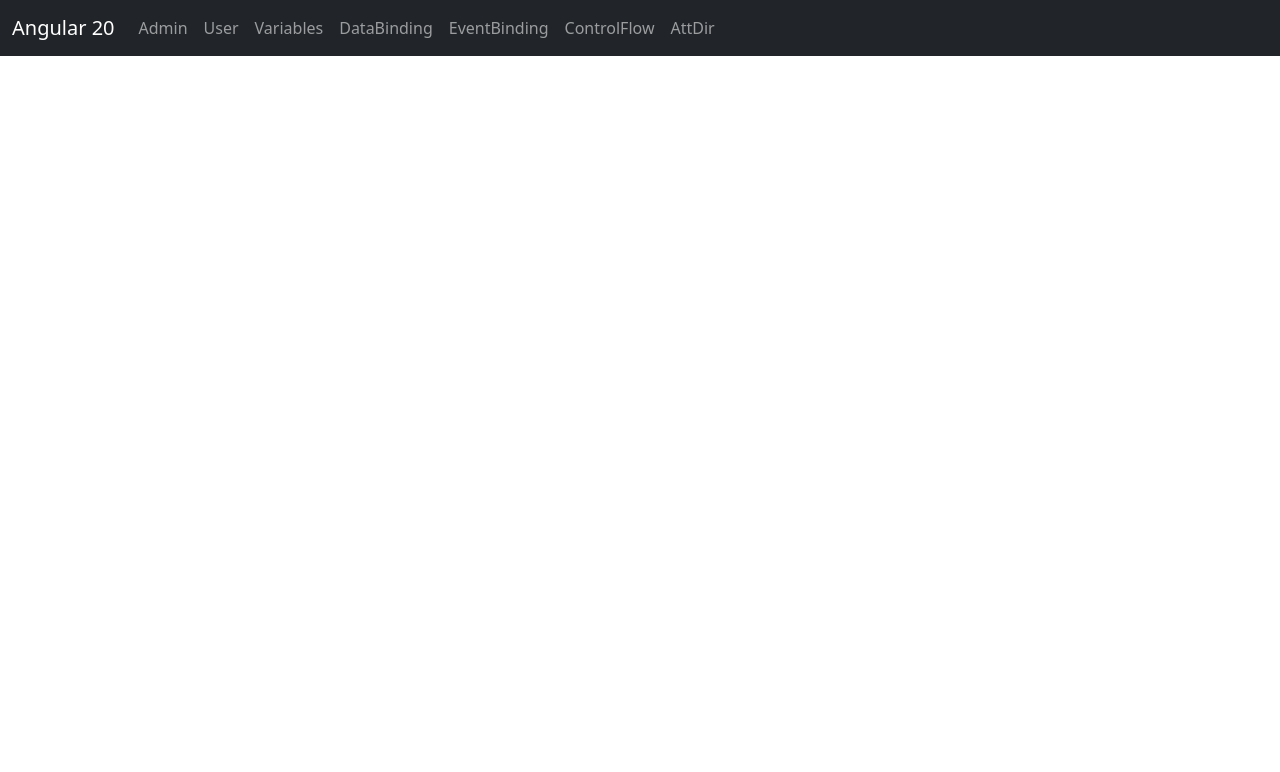
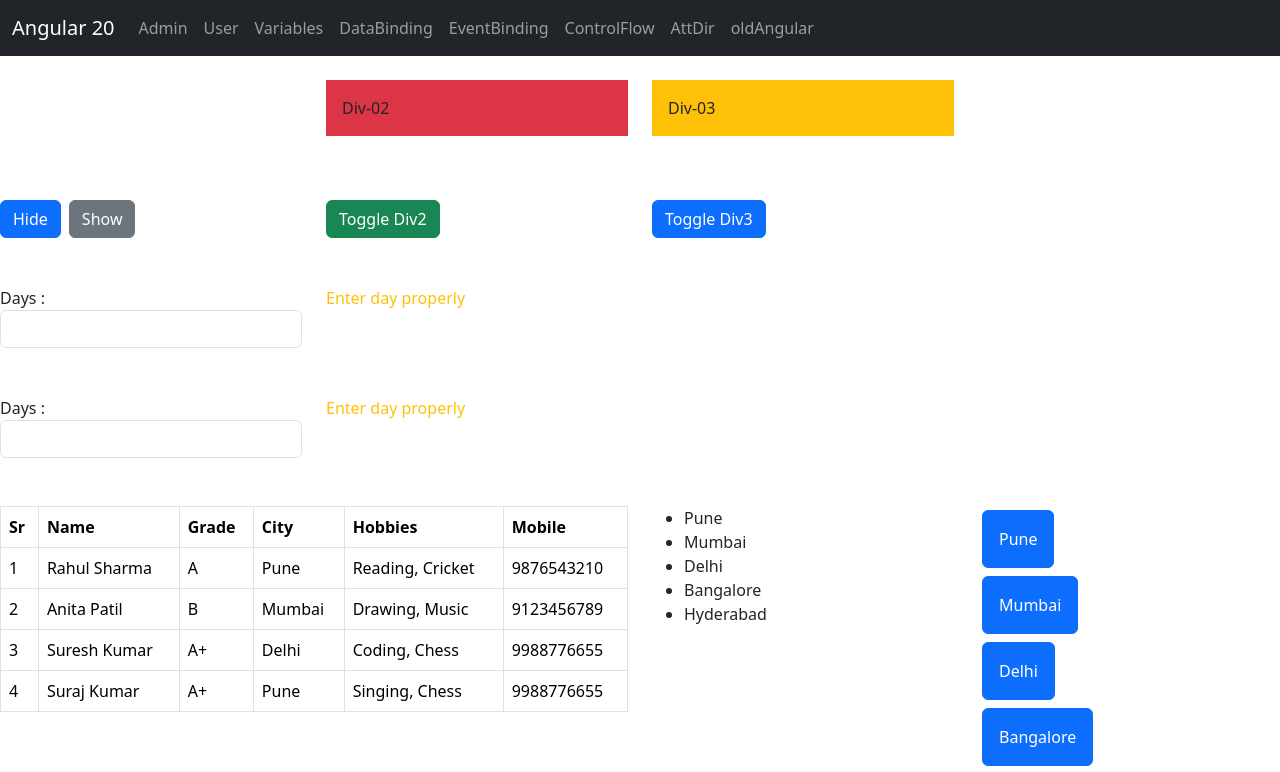
Before and after one commit to SurajPawar15-smart/b-30, an Angular app: page /oldAng in a window 1280 px wide. Before the commit this address led to /. Shown: the top 772 px of the page. Built offline with nearby package versions, Linux system fonts and the light colour scheme.

Commit message:
oldAngular Structural Directives *ngIf  *ngFor  *ngSwitch

```diff
--- a/src/app/app.html
+++ b/src/app/app.html
@@ -50,6 +50,9 @@
         <li class="nav-item">
           <a class="nav-link" routerLink="/attDir">AttDir</a>
         </li>
+        <li class="nav-item">
+          <a class="nav-link" routerLink="/oldAng">oldAngular</a>
+        </li>
       </ul>
     </div>
   </div>
--- a/src/app/app.routes.ts
+++ b/src/app/app.routes.ts
@@ -6,6 +6,7 @@ import { EventBinding } from './components/event-binding/event-binding';
 import { Variables } from './components/variables/variables';
 import { ControlFlow } from './components/control-flow/control-flow';
 import { AttDir } from './components/att-dir/att-dir';
+import { OldAngular } from './components/old-angular/old-angular';
 
 export const routes: Routes = [
   { path: '', redirectTo: 'admin', pathMatch: 'full' },
@@ -16,4 +17,5 @@ export const routes: Routes = [
   { path: 'eventBinding', component: EventBinding },
   { path: 'controlFlow', component: ControlFlow },
   { path: 'attDir', component: AttDir },
+  { path: 'oldAng', component: OldAngular },
 ];
--- /dev/null
+++ b/src/app/components/old-angular/old-angular.html
@@ -0,0 +1,225 @@
+<div class="row mt-4">
+  <div class="col-3">
+    <div *ngIf="isDiv1Visible == true" class="bg-success p-3">
+      Div-01
+    </div>
+  </div>
+
+  <div class="col-3">
+    <div *ngIf="div2Status == 'Show'" class="bg-danger p-3">
+      Div-02
+    </div>
+  </div>
+
+  <div class="col-3">
+    <div *ngIf="true" class="p-3 bg-warning">
+      Div-03
+    </div>
+    <p *ngIf="isDiv3Visible ==true">Div Hidden</p>
+
+  </div>
+</div>
+<br><br>
+<div class="row pt-3">
+  <div class="col-3">
+    <button class="btn btn-primary me-2" (click)="hideDiv()">Hide</button>
+    <button class="btn btn-secondary" (click)="showDiv()">Show</button>
+  </div>
+
+  <div class="col-3">
+    <button class="btn btn-success" (click)="toggleDiv2()">Toggle Div2</button>
+  </div>
+
+  <div class="col-3">
+    <button class="btn btn-primary" (click)="toggleDiv3()">Toggle Div3</button>
+  </div>
+</div>
+<br><br>
+
+<div class="row">
+  <div class="col-3">
+    <label for="daystart">Days :</label>
+    <input
+      type="text"
+      [(ngModel)]="startingCharDayName"
+      id="daystart"
+      class="form-control" />
+  </div>
+
+  <div class="col-3">
+    {{ startingCharDayName }}
+
+    <span *ngIf="startingCharDayName === 'mon'" class="text-success">
+      Monday
+    </span>
+
+    <span *ngIf="startingCharDayName === 'tue'" class="text-success">
+      Tuesday
+    </span>
+
+    <span *ngIf="startingCharDayName === 'wed'" class="text-success">
+      Wednesday
+    </span>
+
+    <span *ngIf="startingCharDayName === 'thu'" class="text-success">
+      Thursday
+    </span>
+
+    <span *ngIf="startingCharDayName === 'fri'" class="text-success">
+      Friday
+    </span>
+
+    <span *ngIf="startingCharDayName === 'sat'" class="text-success">
+      Saturday
+    </span>
+
+    <span *ngIf="startingCharDayName === 'sun'" class="text-success">
+      Sunday
+    </span>
+
+    <!-- Default cases -->
+    <span
+      *ngIf="
+        startingCharDayName !== '' &&
+        startingCharDayName !== 'mon' &&
+        startingCharDayName !== 'tue' &&
+        startingCharDayName !== 'wed' &&
+        startingCharDayName !== 'thu' &&
+        startingCharDayName !== 'fri' &&
+        startingCharDayName !== 'sat' &&
+        startingCharDayName !== 'sun'
+      "
+      class="text-danger">
+      Wrong Day
+    </span>
+
+    <span *ngIf="startingCharDayName === ''" class="text-warning">
+      Enter day properly
+    </span>
+  </div>
+</div>
+
+<br><br>
+<div class="row">
+  <div class="col-3">
+    <label for="daystart">Days :</label>
+    <input
+      type="text"
+      [(ngModel)]="startingCharDayName"
+      id="daystart"
+      class="form-control" />
+  </div>
+
+  <div class="col-3" [ngSwitch]="startingCharDayName">
+
+    <span *ngSwitchCase="'mon'" class="text-success">Monday</span>
+    <span *ngSwitchCase="'tue'" class="text-success">Tuesday</span>
+    <span *ngSwitchCase="'wed'" class="text-success">Wednesday</span>
+    <span *ngSwitchCase="'thu'" class="text-success">Thursday</span>
+    <span *ngSwitchCase="'fri'" class="text-success">Friday</span>
+    <span *ngSwitchCase="'sat'" class="text-success">Saturday</span>
+    <span *ngSwitchCase="'sun'" class="text-success">Sunday</span>
+
+    <span *ngSwitchDefault>
+      <span *ngIf="startingCharDayName === ''" class="text-warning">
+        Enter day properly
+      </span>
+      <span *ngIf="startingCharDayName !== ''" class="text-danger">
+        Wrong Day
+      </span>
+    </span>
+
+  </div>
+</div>
+
+<br><br>
+<div class="row">
+  <!-- Students Table -->
+  <div class="col-6">
+    <table class="table table-bordered">
+      <thead>
+        <tr>
+          <th>Sr</th>
+          <th>Name</th>
+          <th>Grade</th>
+          <th>City</th>
+          <th>Hobbies</th>
+          <th>Mobile</th>
+        </tr>
+      </thead>
+
+      <tbody>
+        <tr *ngFor="let item of studentList; let i = index">
+          <td>{{ i + 1 }}</td>
+          <td>{{ item.name }}</td>
+          <td>{{ item.grade }}</td>
+          <td>{{ item.city }}</td>
+          <td>{{ item.hobbies }}</td>
+          <td>{{ item.mobile }}</td>
+        </tr>
+
+        <tr *ngIf="studentList.length === 0">
+          <td colspan="6" class="text-center">
+            No records found
+          </td>
+        </tr>
+      </tbody>
+    </table>
+  </div>
+
+  <!-- City List -->
+  <div class="col-3">
+    <ul>
+      <li *ngFor="let cityName of cityList; let i = index">
+        {{ cityName }}
+      </li>
+    </ul>
+
+    <p *ngIf="cityList.length === 0">
+      No cities available
+    </p>
+  </div>
+  <div class="col-3">
+    <ul class="list-unstyled">
+      <li *ngFor="let cityName of cityList; let i = index">
+        <button class="btn btn-primary m-1 p-3">
+          {{ cityName }}
+        </button>
+      </li>
+
+      <li *ngIf="cityList.length === 0">
+        <p>No cities available</p>
+      </li>
+    </ul>
+  </div>
+</div>
+
+<br><br>
+<div class="row">
+  <div class="col-12">
+    <div class="row">
+
+      <div
+        class="col-3 mt-3"
+        *ngFor="let item of studentList; let i = index">
+        <div class="card h-100">
+          <div class="card-body">
+            <h4 class="card-title">{{ item.name }}</h4>
+
+            <p class="card-text">
+              {{ item.city }} | {{ item.hobbies }} | {{ item.mobile }}
+            </p>
+
+            <a class="card-link" role="button">Edit</a>
+            <a class="card-link text-danger" role="button">Delete</a>
+          </div>
+        </div>
+      </div>
+
+      <p *ngIf="studentList.length === 0">
+        No students available
+      </p>
+
+    </div>
+  </div>
+</div>
--- /dev/null
+++ b/src/app/components/old-angular/old-angular.ts
@@ -0,0 +1,66 @@
+import { NgFor, NgIf, NgSwitch, NgSwitchCase, NgSwitchDefault } from '@angular/common';
+import { Component } from '@angular/core';
+import { FormsModule } from '@angular/forms';
+
+@Component({
+  selector: 'app-old-angular',
+  imports: [FormsModule, NgIf, NgFor, NgSwitch, NgSwitchCase, NgSwitchDefault],
+  templateUrl: './old-angular.html',
+  styleUrl: './old-angular.css',
+})
+export class OldAngular {
+  isDiv1Visible: boolean = false;
+  div2Status: string = 'Show';
+  isDiv3Visible: boolean = false;
+  startingCharDayName = '';
+  cityList: string[] = ['Pune', 'Mumbai', 'Delhi', 'Bangalore', 'Hyderabad'];
+  studentList = [
+    {
+      name: 'Rahul Sharma',
+      grade: 'A',
+      city: 'Pune',
+      hobbies: 'Reading, Cricket',
+      mobile: '9876543210',
+    },
+    {
+      name: 'Anita Patil',
+      grade: 'B',
+      city: 'Mumbai',
+      hobbies: 'Drawing, Music',
+      mobile: '9123456789',
+    },
+    {
+      name: 'Suresh Kumar',
+      grade: 'A+',
+      city: 'Delhi',
+      hobbies: 'Coding, Chess',
+      mobile: '9988776655',
+    },
+    {
+      name: 'Suraj Kumar',
+      grade: 'A+',
+      city: 'Pune',
+      hobbies: 'Singing, Chess',
+      mobile: '9988776655',
+    },
+  ];
+
+  hideDiv() {
+    this.isDiv1Visible = false;
+  }
+  showDiv() {
+    this.isDiv1Visible = true;
+  }
+  toggleDiv2() {
+    // if (this.div2Status == 'Show') {
+    //   this.div2Status = 'hide';
+    // } else {
+    //   this.div2Status = 'Show';
+    // }
+    this.div2Status = this.div2Status == 'Show' ? 'Hide' : 'Show';
+  }
+  toggleDiv3() {
+    //this.isDiv3Visible = this.isDiv3Visible == true ? false : true;
+    this.isDiv3Visible = !this.isDiv3Visible;
+  }
+}
```
Also changed, not shown: src/app/components/old-angular/old-angular.css (added), 1 other file (tests, documents, lock files or other folders).
